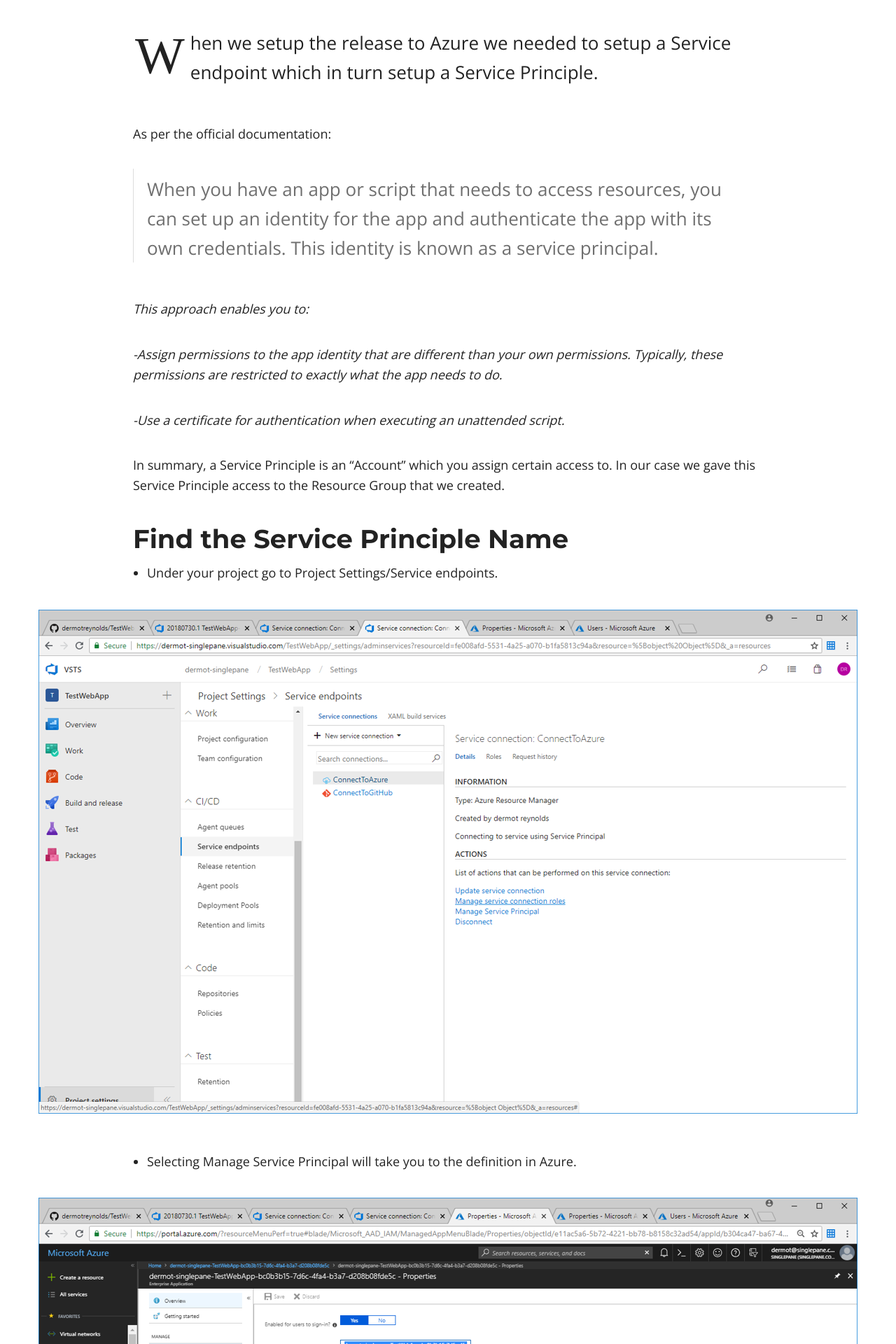
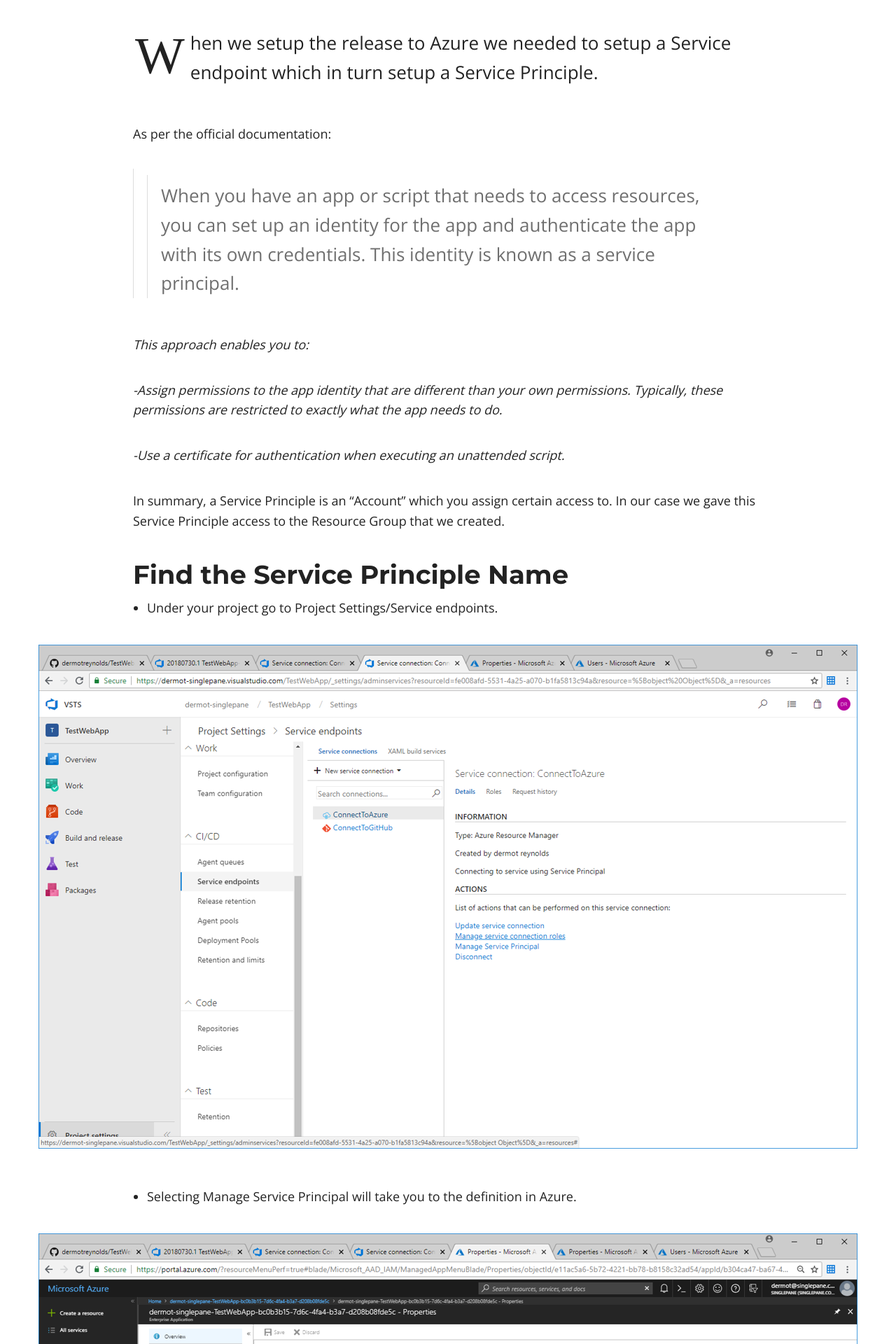
Before and after one commit to dermotreynolds/old.dermotreynolds.github.io, a Jekyll site: the page built from _posts/2017-04-12-2-service-principle.md, in a window 1280 px wide. Shown: the part 417-2337 px from the top of the page at 70% size. Built offline with Jekyll 4.4.1, drawn with Linux system fonts in a browser that asks for light colours; nearby versions of some CDN libraries.

```diff
--- a/_posts/2017-04-12-2-service-principle.md
+++ b/_posts/2017-04-12-2-service-principle.md
@@ -9,7 +9,7 @@
 
 As per the official documentation:
 
->When you have an app or script that needs to access resources, you can set up an identity for the app and authenticate the app with its own credentials. This identity is known as a service principal.
+>>When you have an app or script that needs to access resources, you can set up an identity for the app and authenticate the app with its own credentials. This identity is known as a service principal.
 
 *This approach enables you to:*
 
```
